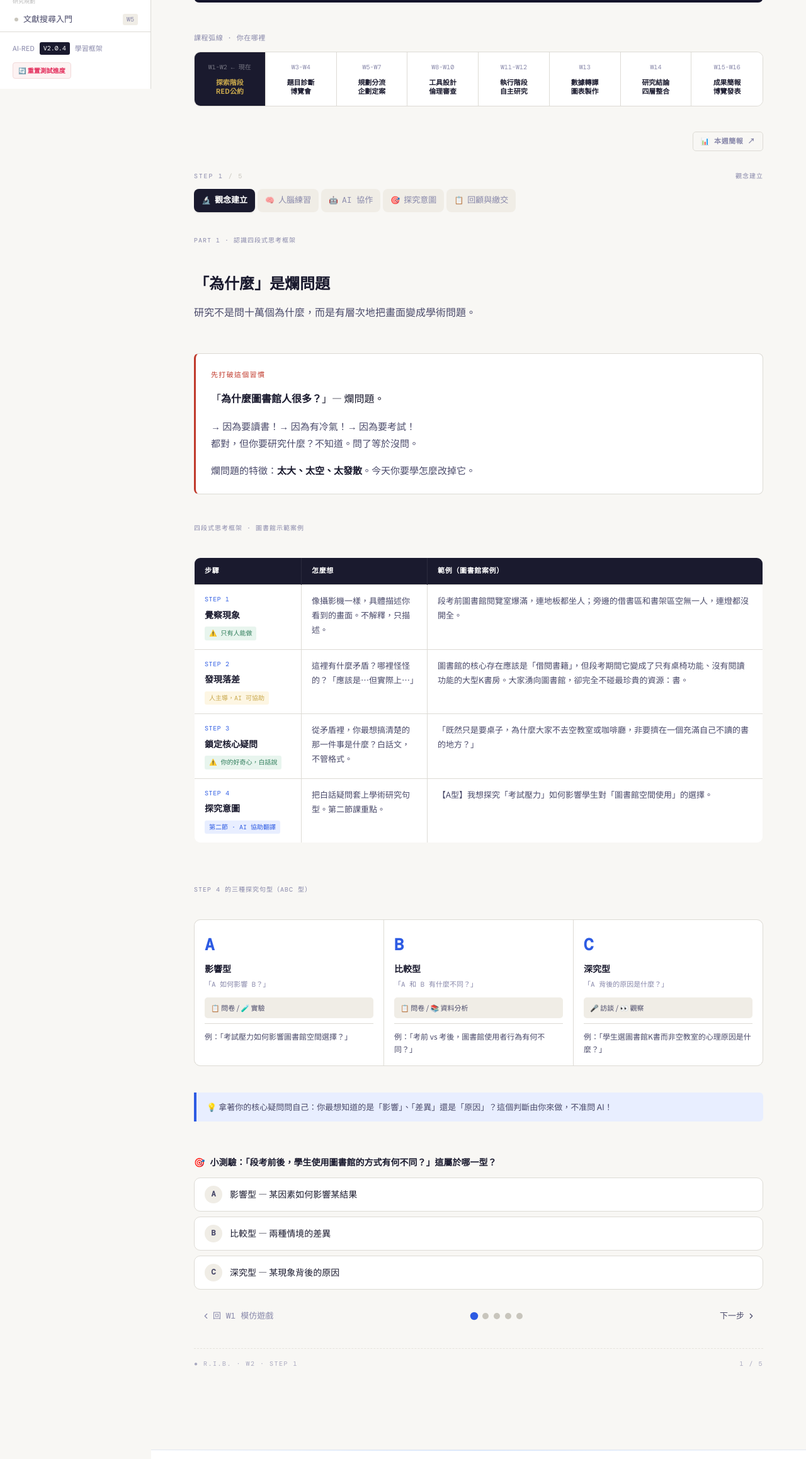
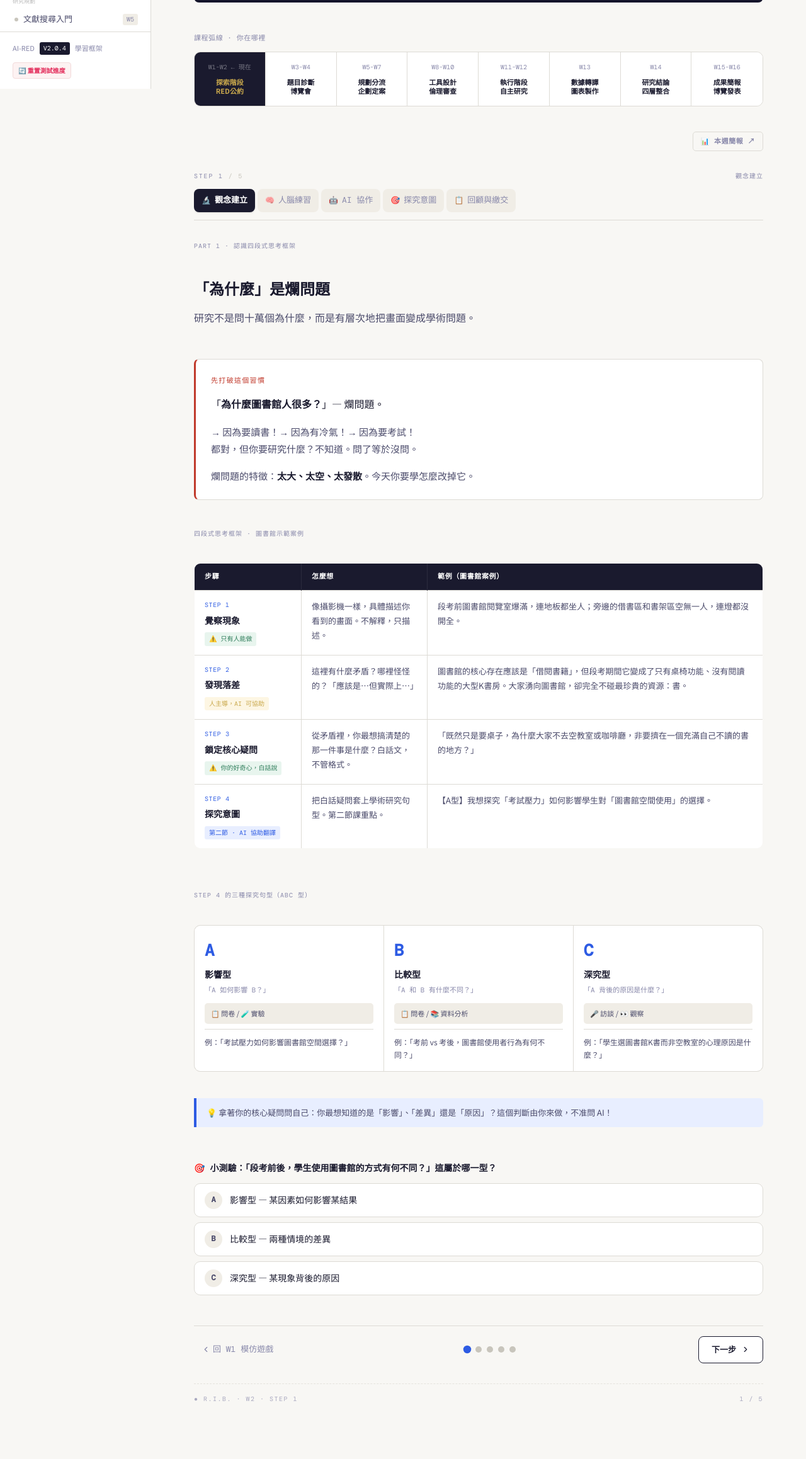
Before and after one commit to Ivanchen114/research-navigator, a React (Vite) app: page /w2 in a window 1280 px wide. Shown: the part 659-2976 px from the top of the page at 63% size. Built offline with nearby package versions, Linux system fonts and the light colour scheme.

Commit message:
更新: 2026-04-18 23:10

```diff
--- a/src/components/ui/StepEngine.jsx
+++ b/src/components/ui/StepEngine.jsx
@@ -45,8 +45,12 @@ export default function StepEngine({ steps, prevWeek, nextWeek, weekCode, flat =
         )}
       </div>
 
-      {/* TAB 列 */}
-      <nav className="flex gap-1 mb-6 overflow-x-auto pb-1">
+      {/* TAB 列 — flat 模式下多一條分隔線，替代白框面板的視覺邊界 */}
+      <nav
+        className={`flex gap-1 mb-6 overflow-x-auto ${
+          flat ? 'pb-3 border-b border-[var(--border)]' : 'pb-1'
+        }`}
+      >
         {steps.map((step, i) => {
           const isActive = i === current;
           const isPast = i < current;
@@ -84,8 +88,8 @@ export default function StepEngine({ steps, prevWeek, nextWeek, weekCode, flat =
         {steps[current]?.content}
       </div>
 
-      {/* 底部導覽 */}
-      <div className="flex items-center justify-between mt-4">
+      {/* 底部導覽 — flat 模式內容沒白框包裝，需要更大上距建立呼吸 */}
+      <div className={`flex items-center justify-between ${flat ? 'mt-10 pt-4 border-t border-[var(--border)]' : 'mt-4'}`}>
         {/* 左側：上一步 或 回上週 */}
         {isFirst && prevWeek ? (
           <Link
@@ -128,7 +132,7 @@ export default function StepEngine({ steps, prevWeek, nextWeek, weekCode, flat =
         {isLast && nextWeek ? (
           <Link
             to={nextWeek.to}
-            className="flex items-center gap-2 px-5 py-2.5 bg-[var(--ink)] text-white text-[13px] font-bold rounded-[8px] hover:opacity-90 transition-all group"
+            className="flex items-center gap-2 px-5 py-3 bg-[var(--ink)] text-white text-[13px] font-bold rounded-[8px] hover:opacity-90 transition-all group shadow-sm"
           >
             {nextWeek.label} <ArrowRight size={14} className="group-hover:translate-x-1 transition-transform" />
           </Link>
@@ -136,9 +140,9 @@ export default function StepEngine({ steps, prevWeek, nextWeek, weekCode, flat =
           <button
             onClick={() => goTo(current + 1)}
             disabled={isLast}
-            className="flex items-center gap-1 px-3 py-2 text-[13px] font-mono text-[var(--ink-mid)] hover:text-[var(--ink)] disabled:opacity-30 disabled:cursor-default transition-colors"
+            className="flex items-center gap-2 px-5 py-2.5 bg-white border border-[var(--ink)] text-[var(--ink)] text-[13px] font-bold rounded-[8px] hover:bg-[var(--ink)] hover:text-white active:bg-[var(--ink)] active:text-white disabled:opacity-30 disabled:cursor-default transition-all group"
           >
-            下一步 <ChevronRight size={14} />
+            下一步 <ChevronRight size={14} className="group-hover:translate-x-1 transition-transform" />
           </button>
         )}
       </div>
```
